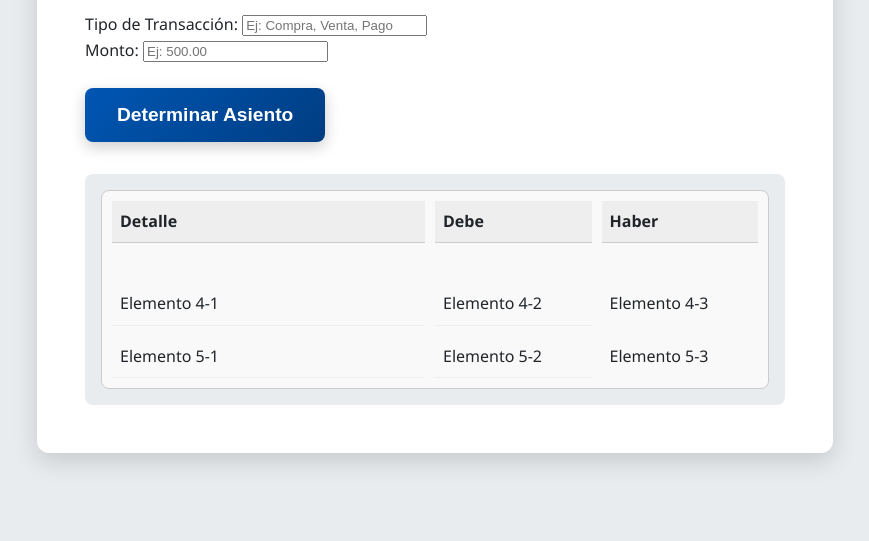
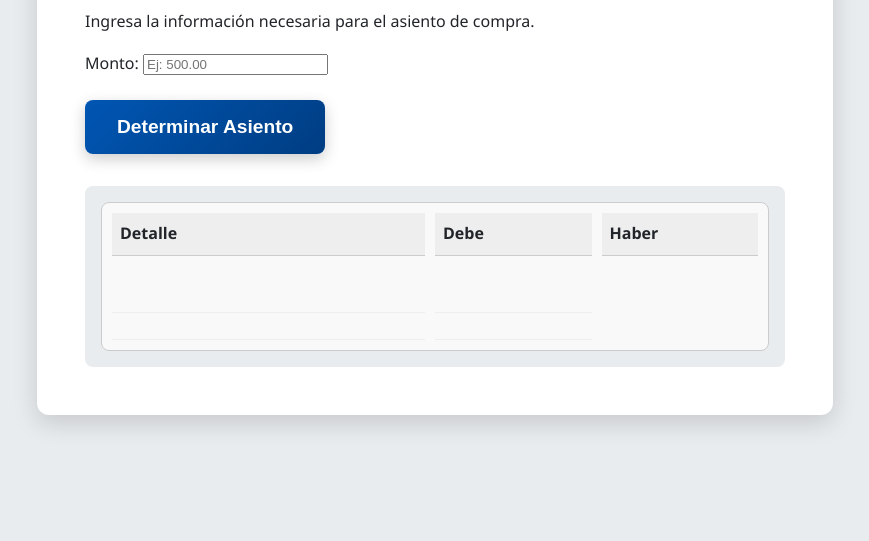
Before and after one commit to oqowiiiwiiwiuau-ctrl/Contabilidad-Basica-Pro, a website built with Vite: page index.html in a window 1280 px wide. Shown: the part 259-800 px from the top of the page, without its empty margins (205-1074 px from the left). Built offline with nearby package versions, Linux system fonts and the light colour scheme.

Commit message:
feat: mejora del asiento contable compras

```diff
--- a/index.html
+++ b/index.html
@@ -36,14 +36,11 @@
     <div class="container">
       <header>
         <h1>Determinación de Asiento Contable</h1>
-        <p>Ingresa la información necesaria para determinar el tipo de asiento.</p>
+        <p>Ingresa la información necesaria para el asiento de compra.</p>
       </header>
 
       <main class="card">
-        <div class="input-group">
-          <label for="tipoTransaccion">Tipo de Transacción:</label>
-          <input type="text" id="tipoTransaccion" placeholder="Ej: Compra, Venta, Pago" />
-        </div>
+
         <div class="input-group">
           <label for="monto">Monto:</label>
           <input type="number" id="monto" placeholder="Ej: 500.00" />
@@ -69,13 +66,13 @@
             <div id="three-debe"></div>
             <div id="three-haber"></div>
 
-            <div class="grid-cell">Elemento 4-1</div>
-            <div class="grid-cell">Elemento 4-2</div>
-            <div class="grid-cell">Elemento 4-3</div>
+            <div class="grid-cell"></div>
+            <div class="grid-cell"></div>
+            <div class="grid-cell"></div>
 
-            <div class="grid-cell">Elemento 5-1</div>
-            <div class="grid-cell">Elemento 5-2</div>
-            <div class="grid-cell">Elemento 5-3</div>
+            <div class="grid-cell"></div>
+            <div class="grid-cell"></div>
+            <div class="grid-cell"></div>
           </div>
           <div id="resultadoAsiento"></div>
         </div>
--- a/src/main.js
+++ b/src/main.js
@@ -34,7 +34,6 @@ import './style.css'
 //   mostrar.textContent = "valor de la compra = "+campo_texto;
 // });
 //Atravalor los valores de botones y espacios de texto
-let tipoTransaccion = document.getElementById("tipoTransaccion");
 let number = document.getElementById("monto");
 let determinarAsiento = document.getElementById("determinarAsiento");
 //Atrapar todos los elementos de resultados
```
